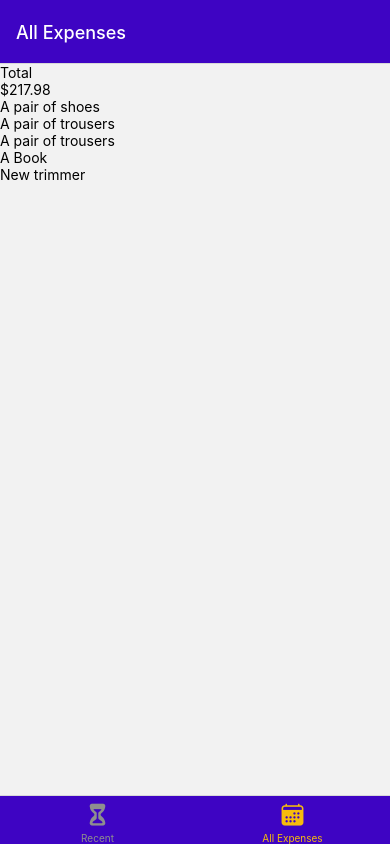
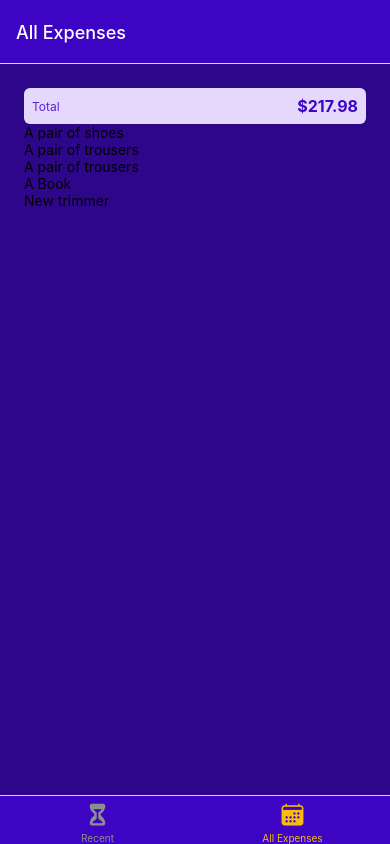
Before and after one commit to sudhiryadav347/react-native-expense-tracker, a React Native app: screen /AllExpenses in a window 390 px wide. Built offline with nearby package versions, Linux system fonts and the light colour scheme.

Commit message:
Improving App Layout & Styling

```diff
--- a/App.js
+++ b/App.js
@@ -64,7 +64,10 @@
               headerShown: false,
             }}
           />
-          <Stack.Screen name="ManageExpenses" component={ManageExpenses} />
+          <Stack.Screen
+            name="ManageExpenses"
+            component={ManageExpenses}
+          />
         </Stack.Navigator>
       </NavigationContainer>
     </>
--- a/components/ExpensesOutput/ExpensesList.js
+++ b/components/ExpensesOutput/ExpensesList.js
@@ -13,4 +13,6 @@
 
 export default ExpensesList
 
-const styles = StyleSheet.create({})
+const styles = StyleSheet.create({
+
+})
--- a/components/ExpensesOutput/ExpensesOutput.js
+++ b/components/ExpensesOutput/ExpensesOutput.js
@@ -1,6 +1,7 @@
 import { StyleSheet, View } from 'react-native';
 import ExpensesList from './ExpensesList';
 import ExpensesSummary from './ExpensesSummary';
+import { GlobalStyles } from '../../constants/styles'
 
 const DUMMY_EXPESNES = [
     {
@@ -37,7 +38,7 @@
 
 const ExpensesOutput = ({ expenses, expensesPeriod }) => {
   return (
-    <View>
+    <View style={styles.container}>
       <ExpensesSummary expenses={DUMMY_EXPESNES} periodName={expensesPeriod}/>
       <ExpensesList expenses={DUMMY_EXPESNES}/>
     </View>
@@ -46,4 +47,10 @@
 
 export default ExpensesOutput;
 
-const styles = StyleSheet.create({});
+const styles = StyleSheet.create({
+  container: {
+    flex: 1,
+    padding: 24,
+    backgroundColor: GlobalStyles.colors.primary700
+  }
+});
--- a/components/ExpensesOutput/ExpensesSummary.js
+++ b/components/ExpensesOutput/ExpensesSummary.js
@@ -1,17 +1,38 @@
-import { StyleSheet, Text, View } from 'react-native'
+import { StyleSheet, Text, View } from 'react-native';
+import { GlobalStyles } from '../../constants/styles';
 
 const ExpensesSummary = ({periodName, expenses}) => {
-    const expensesSum = expenses.reduce((sum, expense)=>{
-        return sum + expense.amount
-    }, 0);
+
+  const expensesSum = expenses.reduce((sum, expense)=>{
+      return sum + expense.amount
+  }, 0);
+
   return (
-    <View>
-        <Text>{periodName}</Text>
-        <Text>${expensesSum.toFixed(2)}</Text>
+    <View style={styles.container}>
+        <Text style={styles.period}>{periodName}</Text>
+        <Text style={styles.sum}>${expensesSum.toFixed(2)}</Text>
       </View>
   )
 }
 
 export default ExpensesSummary
 
-const styles = StyleSheet.create({})
+const styles = StyleSheet.create({
+  container: {
+    padding: 8,
+    backgroundColor: GlobalStyles.colors.primary50,
+    borderRadius: 6,
+    flexDirection:'row',
+    justifyContent: 'space-between',
+    alignItems: 'center'
+  },
+  period: {
+    fontSize: 12,
+    color: GlobalStyles.colors.primary400,
+  },
+  sum: {
+    fontSize: 16,
+    fontWeight: 'bold',
+    color: GlobalStyles.colors.primary500,
+  }
+})
--- a/screens/RecentExpenses.js
+++ b/screens/RecentExpenses.js
@@ -4,7 +4,7 @@
 
 const RecentExpenses = () => {
   return (
-      <ExpensesOutput expensePeriod="Last 7 days"/>
+      <ExpensesOutput expensesPeriod="Last 7 days"/>
   );
 };
 
```
